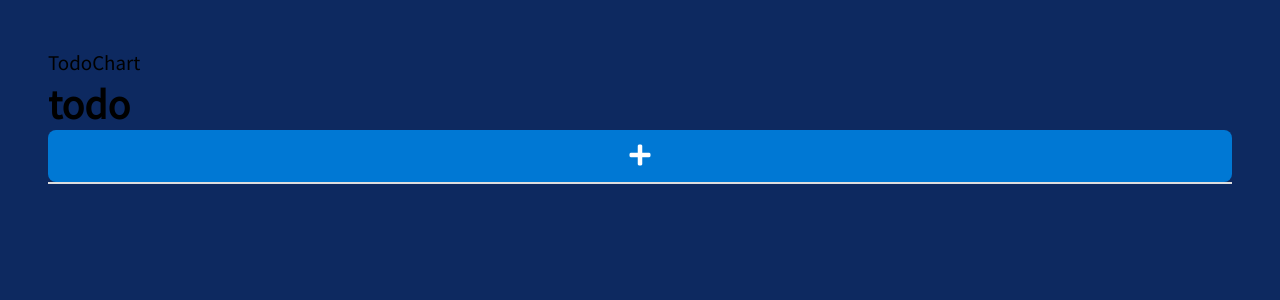
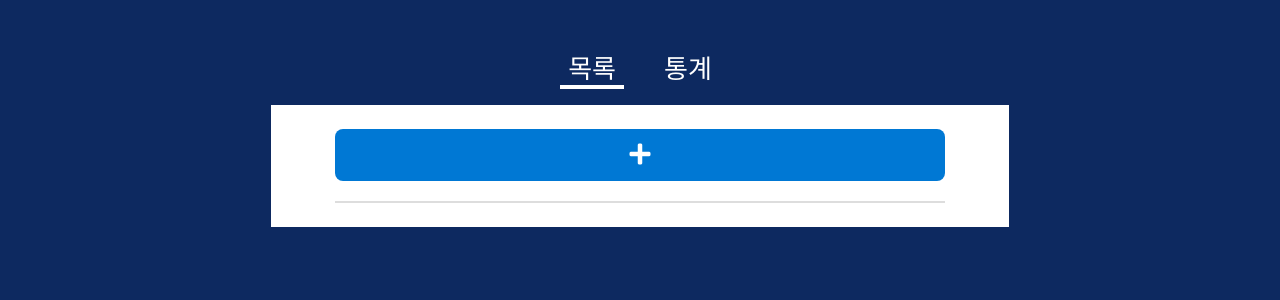
Before and after one commit to sduu/frontend_todolist, a Vue app: page / in a window 1280 px wide. Shown: the top 300 px of the page. Built offline with nearby package versions, Linux system fonts and the light colour scheme.

Commit message:
design : 각 요소의 여백, 폰트 사이즈 등 스타일 정리

```diff
--- a/src/App.vue
+++ b/src/App.vue
@@ -1,9 +1,47 @@
 <template>
-  <nav>
-    <router-link :to="{ name: 'TodoView' }">Todo</router-link>
-    <router-link :to="{ name: 'ChartView' }">Chart</router-link>
+  <nav :class="$style.nav">
+    <router-link :to="{ name: 'TodoView' }" :class="{ [$style.active]: isTabActive('TodoView') }">목록</router-link>
+    <router-link :to="{ name: 'ChartView' }" :class="{ [$style.active]: isTabActive('ChartView') }">통계</router-link>
   </nav>
-  <router-view />
+  <main :class="$style.main">
+    <router-view />
+  </main>
 </template>
 
-<script></script>
+<script>
+export default {
+  methods: {
+    isTabActive(tabName) {
+      return this.$route.name === tabName;
+    },
+  },
+};
+</script>
+
+<style module>
+.nav {
+  display: flex;
+  justify-content: center;
+  gap: 32px;
+  margin-bottom: 16px;
+  color: #fff;
+  font-size: 26px;
+  font-weight: 500;
+}
+
+.nav a {
+  padding: 0 8px;
+}
+
+.active {
+  border-bottom: 4px solid #fff;
+}
+
+.main {
+  width: 100%;
+  max-width: 738px;
+  margin: 0 auto;
+  padding: 24px 64px;
+  background-color: #fff;
+}
+</style>
--- a/src/assets/reset.css
+++ b/src/assets/reset.css
@@ -6,7 +6,6 @@
 
 html {
   font-family: $font-main;
-  font-size: 30px;
   text-size-adjust: none;
 }
 
--- a/src/components/chart/DonutChart.vue
+++ b/src/components/chart/DonutChart.vue
@@ -11,7 +11,6 @@ export default {
     statusData: [],
   },
   mounted() {
-    console.log('Todo Data in DonutChart:', this.data);
     this.drawChart();
   },
   data() {
@@ -91,18 +90,18 @@ export default {
       legendGroup
         .selectAll()
         .data(statusData)
-        .join('rect')
+        .join('circle')
         .attr('fill', d => color(d.status))
-        .attr('y', (d, i) => i * 20)
-        .attr('width', 12)
-        .attr('height', 12);
+        .attr('r', 6)
+        .attr('cx', 6)
+        .attr('cy', (d, i) => i * 20);
 
       legendGroup
         .selectAll()
         .data(statusData)
         .join('text')
         .attr('x', 20)
-        .attr('y', (d, i) => i * 20 + 10)
+        .attr('y', (d, i) => i * 20 + 4)
         .text(d => `${d.status} ${d.count}개`);
     },
   },
--- a/src/views/ChartView.vue
+++ b/src/views/ChartView.vue
@@ -1,6 +1,5 @@
 <template>
-  <h1>chart</h1>
-  <LineChart :data="todoData" />
+  <LineChart :data="todoData" class="chart-container" />
   <DonutChart :data="todoData" />
 </template>
 
@@ -21,3 +20,9 @@ export default {
   },
 };
 </script>
+
+<style scoped>
+.chart-container {
+  margin-bottom: 20px;
+}
+</style>
--- a/src/views/TodoView.vue
+++ b/src/views/TodoView.vue
@@ -1,6 +1,5 @@
 <template>
-  <h1>todo</h1>
-  <TodoAddBtn />
+  <TodoAddBtn class="btn-add-container" />
   <TodoList />
 </template>
 
@@ -15,3 +14,9 @@ export default {
   },
 };
 </script>
+
+<style scoped>
+.btn-add-container {
+  margin-bottom: 20px;
+}
+</style>
```
